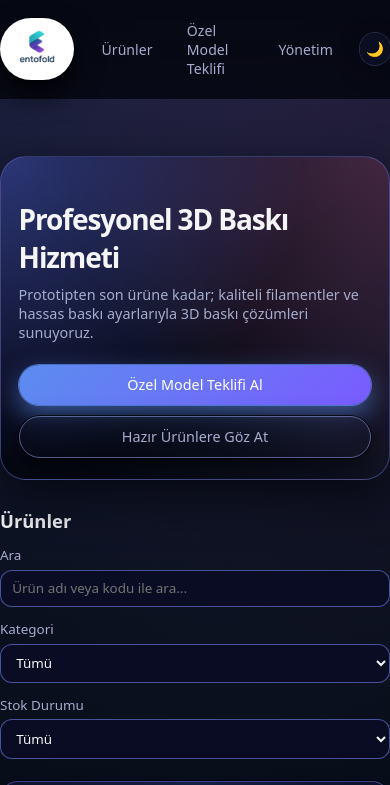
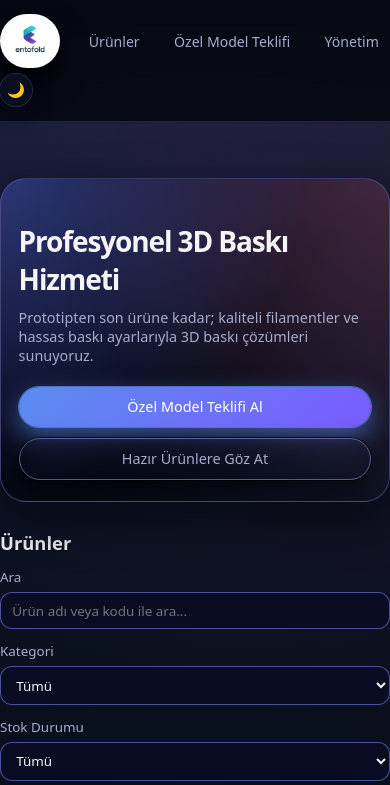
Before and after one commit to entofold/entofold.github.io, a plain HTML site: page index.html in a window 390 px wide. Shown: the top 785 px of the page. Drawn offline with Linux system fonts and the light colour scheme.

Commit message:
Update styles.css

```diff
--- a/assets/css/styles.css
+++ b/assets/css/styles.css
@@ -41,6 +41,8 @@ html,
 body {
   margin: 0;
   padding: 0;
+  /* Mobilde olası ufak taşmaları engellemek için */
+  overflow-x: hidden;
 }
 
 body {
@@ -841,6 +843,22 @@ main {
 @media (max-width: 768px) {
   .header-inner {
     padding-inline: 0;
+    flex-wrap: wrap;
+    row-gap: 0.4rem;
+  }
+
+  .main-nav {
+    flex-wrap: wrap;
+    justify-content: flex-end;
+  }
+
+  .logo a {
+    padding-inline: 0.5rem;
+  }
+
+  .logo-mark {
+    width: 42px;
+    height: 42px;
   }
 
   .hero-text {
```
